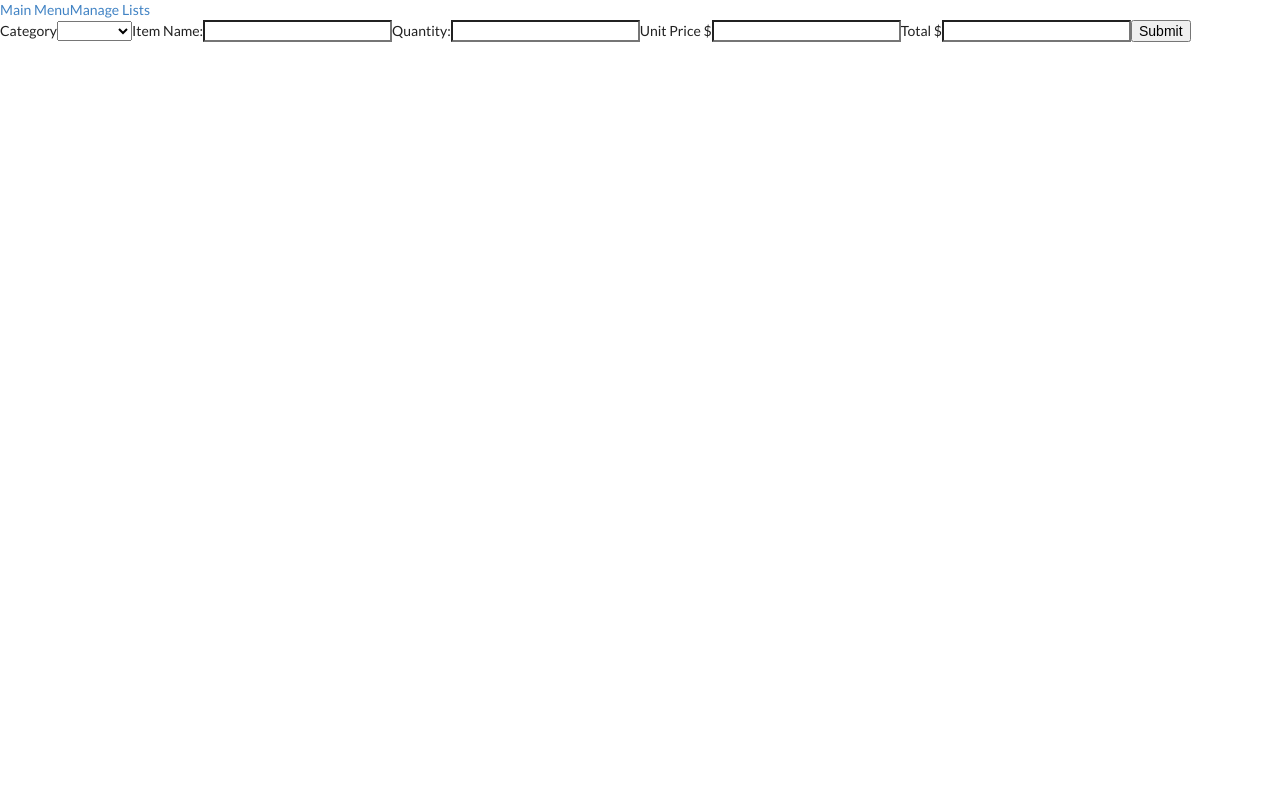
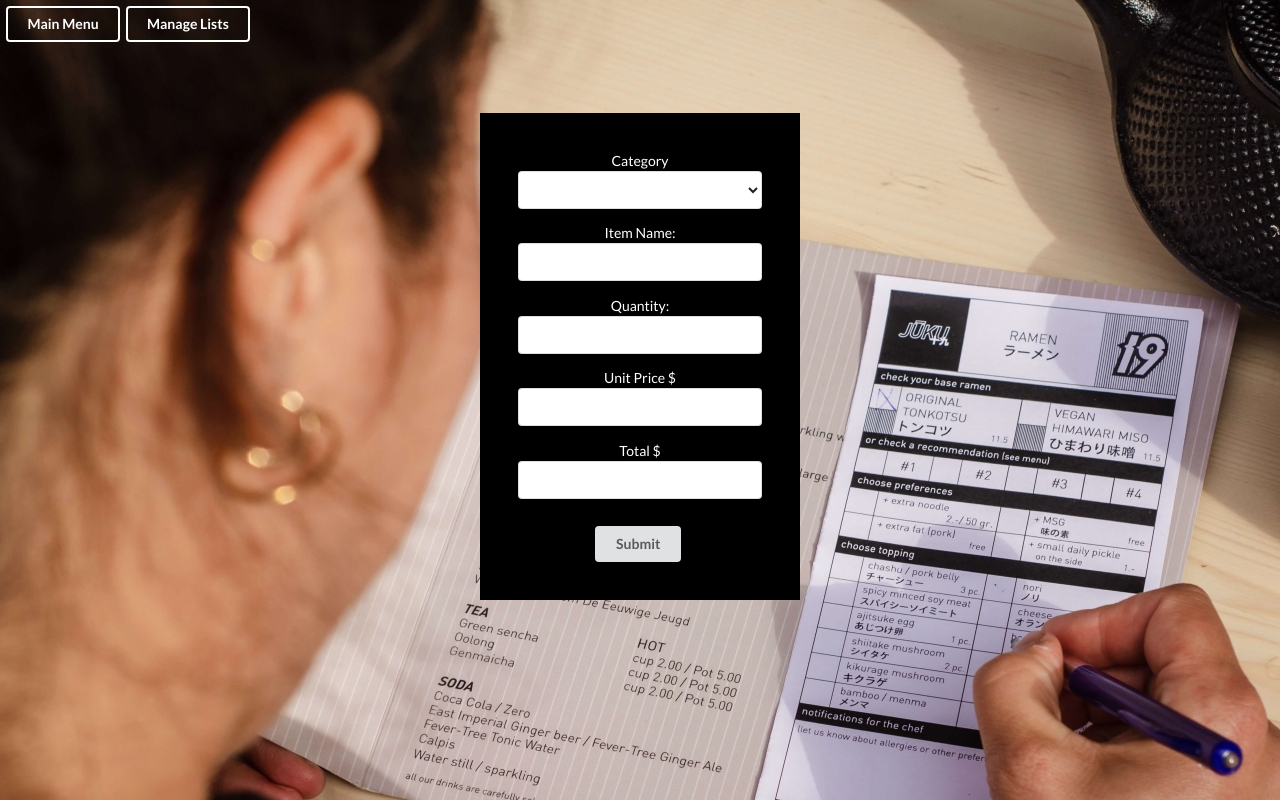
Before and after one commit to isaiasG-A/Blue-Saucier, a React (Vite) app in the folder blue saucier/: page /createList in a window 1280 px wide. Built offline with nearby package versions, Linux system fonts and the light colour scheme; no server answers.

Commit message:
ordering lists section has been styled

```diff
--- a/blue saucier/src/App.css
+++ b/blue saucier/src/App.css
@@ -157,7 +157,7 @@ button {
   flex-direction: column;
   width: 39%;
   text-align: center;
-  margin: 11vh 34vw;
+  margin: 3vh 34vw;
   height: 81vh;
 }
 
@@ -177,11 +177,11 @@ button {
 
 .menuConfirmationMssg {
   background-color: black;
-    width: 42%;
-    text-align: center;
-    margin: 0 auto;
-    padding: 3%;
-    color: white;
+  width: 42%;
+  text-align: center;
+  margin: 0 auto;
+  padding: 3%;
+  color: white;
 }
 
 .manageMenuContainer {
@@ -203,4 +203,65 @@ button {
 .manageMenu{
   background-image: url('./images/menuViewList.jpg');
   background-size:cover;
+  height: 100vh;
 }
+
+.orderListMenuContainer {
+  background-image: url('./images/about.jpg');
+  background-size:cover;
+  height: 100vh;
+}
+
+.orderListMenuItems {
+  display: flex;
+  justify-content: space-around;
+  padding-top: 18%;
+}
+
+.createListContainer {
+  background-image: url('./images/about3.jpg');
+  height: 100vh;
+}
+
+.createListOptions {
+  width: 25%;
+  text-align: center;
+  margin: 0 auto;
+  padding: 3%;
+  margin-top: 5%;
+  background: black;
+  color: white;
+}
+
+.listConfirmationContainer {
+  background-image: url('./images/about1.jpg');
+  height: 100vh;
+}
+
+.confirmationContainer {
+  text-align: center;
+  padding-top: 7%;
+  background-color: black;
+  width: 40%;
+  color: white;
+  margin-left: 28%;
+  height: 33vh;
+}
+
+.listContainer {
+  background-image: url('./images/tamanna-rumee-B_bx1oKI5kg-unsplash.jpg');
+  background-size: cover;
+  height: 100vh;
+}
+
+.listCat {
+  background: black;
+  color: white;
+  display: flex;
+  flex-direction: column;
+  width: 28%;
+  text-align: center;
+  margin: 11vh 37vw;
+  height: 74vh;
+  padding-top: 2%;
+}
--- a/blue saucier/src/components/Login&Register/Login.jsx
+++ b/blue saucier/src/components/Login&Register/Login.jsx
@@ -34,6 +34,7 @@ function login(e) {
         <Link className='ui inverted button' to='/'>Home</Link>
       </div>
       <form className='ui form regFormLog' onSubmit={login}>
+        <div className='loginData'>
         <div className='fields'  style={{display: 'flex', flexDirection: 'column', marginLeft: '41vw', marginTop: '22v'}}>
           <div className='field'>
             <label style={{color: 'white'}}>
@@ -56,7 +57,8 @@ function login(e) {
           </label>
           </div>
         </div>
-        <button className="ui inverted button regBttn" style={{marginLeft: '42vw'}}>Submit</button>
+        <button className="ui secondary button regBttn" style={{marginLeft: '42vw'}}>Submit</button>
+        </div>
       </form>
     </div>
   )
--- a/blue saucier/src/components/Login&Register/Register.jsx
+++ b/blue saucier/src/components/Login&Register/Register.jsx
@@ -46,7 +46,7 @@ function Register() {
       <div className='homeBttnContainer'>
         <Link className='ui inverted button' to='/'>Home</Link>
       </div>
-      <form class="ui form regForm" onSubmit={register}>
+      <form className="ui form regForm" onSubmit={register}>
         <div className='fields' style={{display: 'flex', flexDirection: 'column', marginLeft: '41vw', marginTop: '22v'}}>
           <div className='field'>
           <label style={{color: 'white'}}>
--- a/blue saucier/src/components/User/OrderingLists/CreateList.jsx
+++ b/blue saucier/src/components/User/OrderingLists/CreateList.jsx
@@ -36,12 +36,12 @@ function CreateList({ username }) {
   }
 
   return (
-    <div>
-      <Link to='/mainMenu'>Main Menu</Link>
-      <Link to='/manageList'>Manage Lists</Link>
-      <form onSubmit={createList}>
+    <div className='createListContainer'>
+      <Link className='ui inverted button' style={{margin: '.5%'}} to='/mainMenu'>Main Menu</Link>
+      <Link className='ui inverted button'to='/manageList'>Manage Lists</Link>
+      <form className='ui form createListOptions' onSubmit={createList}>
         <label>Category</label>
-          <select onChange={(e) => setCategory(e.target.value)}>
+          <select style={{marginBottom: '6%'}} onChange={(e) => setCategory(e.target.value)}>
           <option></option>
           <option value={'Produce'}>Produce</option>
           <option value={'Herbs'}>Herbs</option>
@@ -55,6 +55,7 @@ function CreateList({ username }) {
         <label>
           Item Name:
           <input
+          style={{marginBottom: '6%'}}
           type="text"
           value={item}
           onChange={(e) => setItem(e.target.value)}
@@ -63,6 +64,7 @@ function CreateList({ username }) {
         <label>
           Quantity:
           <input
+            style={{marginBottom: '6%'}}
             type="text"
             value={quantity}
             onChange={(e) => setQuantity(e.target.value)}
@@ -71,6 +73,7 @@ function CreateList({ username }) {
         <label>
           Unit Price $
           <input
+            style={{marginBottom: '6%'}}
             type="text"
             value={unitPrice}
             onChange={(e) => setUnitPrice(e.target.value)}
@@ -79,12 +82,13 @@ function CreateList({ username }) {
         <label>
           Total $
           <input
+            style={{marginBottom: '6%'}}
             type="text"
             value={total}
             onChange={(e) => setTotal(e.target.value)}
             />
         </label>
-        <button>Submit</button>
+        <button className='ui button' style={{marginTop: '5%'}}>Submit</button>
       </form>
     </div>
   )
--- a/blue saucier/src/components/User/OrderingLists/ListConfirmation.jsx
+++ b/blue saucier/src/components/User/OrderingLists/ListConfirmation.jsx
@@ -3,9 +3,11 @@ import { Link } from 'react-router-dom';
 
 function listConfirmation() {
   return (
-    <div>
-      <h1>List has been created!!</h1>
-      <Link to='/createList'>Continue</Link>
+    <div className='listConfirmationContainer'>
+      <div className='confirmationContainer'>
+        <h1>List has been created!!</h1>
+        <Link className='ui button' to='/createList'>Continue</Link>
+      </div>
     </div>
   )
 }
--- a/blue saucier/src/components/User/OrderingLists/ManageList.jsx
+++ b/blue saucier/src/components/User/OrderingLists/ManageList.jsx
@@ -35,23 +35,26 @@ function ManageList({ username }) {
   }
 
   return (
-    <div>
-      <Link to='/mainMenu'>Main Menu</Link>
-      <Link to='/createList'>Create List</Link>
+    <div className='listContainer'>
+      <Link className='ui inverted button' style={{margin: '1%'}} to='/mainMenu'>Main Menu</Link>
+      <Link className='ui inverted button' style={{margin: '1%'}} to='/createList'>Create List</Link>
       {
         lists.map((data, index) => (
-          <div key={listId[index]} className='listContainer'>
+          <div key={listId[index]}>
+            <div className='listCat'>
               <h2>Category</h2>
               <p>{data.categ}</p>
               <h2>Item</h2>
-            <p>{data.item}</p>
+              <p>{data.itm}</p>
               <h2>Quantity</h2>
               <p>{data.qtty}</p>
               <h2>Price</h2>
               <p>${data.unitP}</p>
               <h2>Total</h2>
               <p>${data.tot}</p>
-            <button onClick={async () => await deleteList(index)}>Delete</button>          </div>
+              <button className='ui button' style={{width: '38%', marginLeft: '31%'}} onClick={async () => await deleteList(index)}>Delete</button>
+            </div>
+          </div>
         ))
       }
     </div>
--- a/blue saucier/src/components/User/OrderingLists/OrderListMenu.jsx
+++ b/blue saucier/src/components/User/OrderingLists/OrderListMenu.jsx
@@ -1,11 +1,33 @@
 import React from 'react';
 import { Link } from 'react-router-dom';
+import createListImg from '../../../images/aboutList.jpg';
+import manageListImg from '../../../images/menuCreateList.jpg';
 
 function OrderListMenu() {
   return (
-    <div>
-      <Link to='/createList'>Create List</Link>
-      <Link to='/manageList'>Manage List</Link>
+    <div className='orderListMenuContainer'>
+      <div className='orderListMenuItems'>
+      <Link to='/createList'>
+        <div className='ui card'>
+          <a className='image' href="#">
+          <img src={createListImg}/>
+          </a>
+          <div class="content">
+            <a class="header" href="#">Create List</a>
+          </div>
+        </div>
+      </Link>
+      <Link to='/manageList'>
+        <div class="ui card">
+          <a class="image" href="#">
+            <img src={manageListImg}/>
+          </a>
+          <div class="content">
+            <a class="header" href="#">Manage Lists</a>
+          </div>
+        </div>
+      </Link>
+      </div>
     </div>
   )
 }
```
Also changed, not shown: 1 other file (tests, documents, lock files or other folders). Lines whose indentation alone changed are shown as unchanged.
